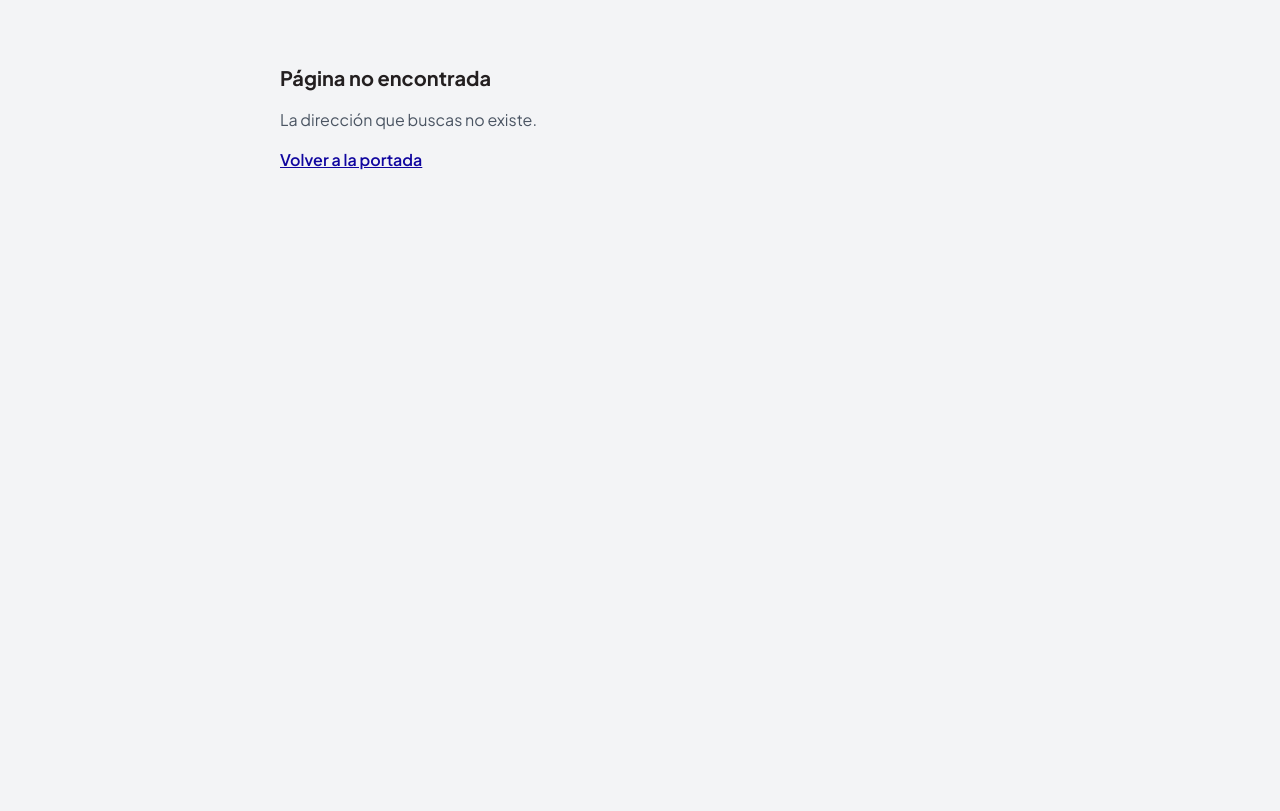
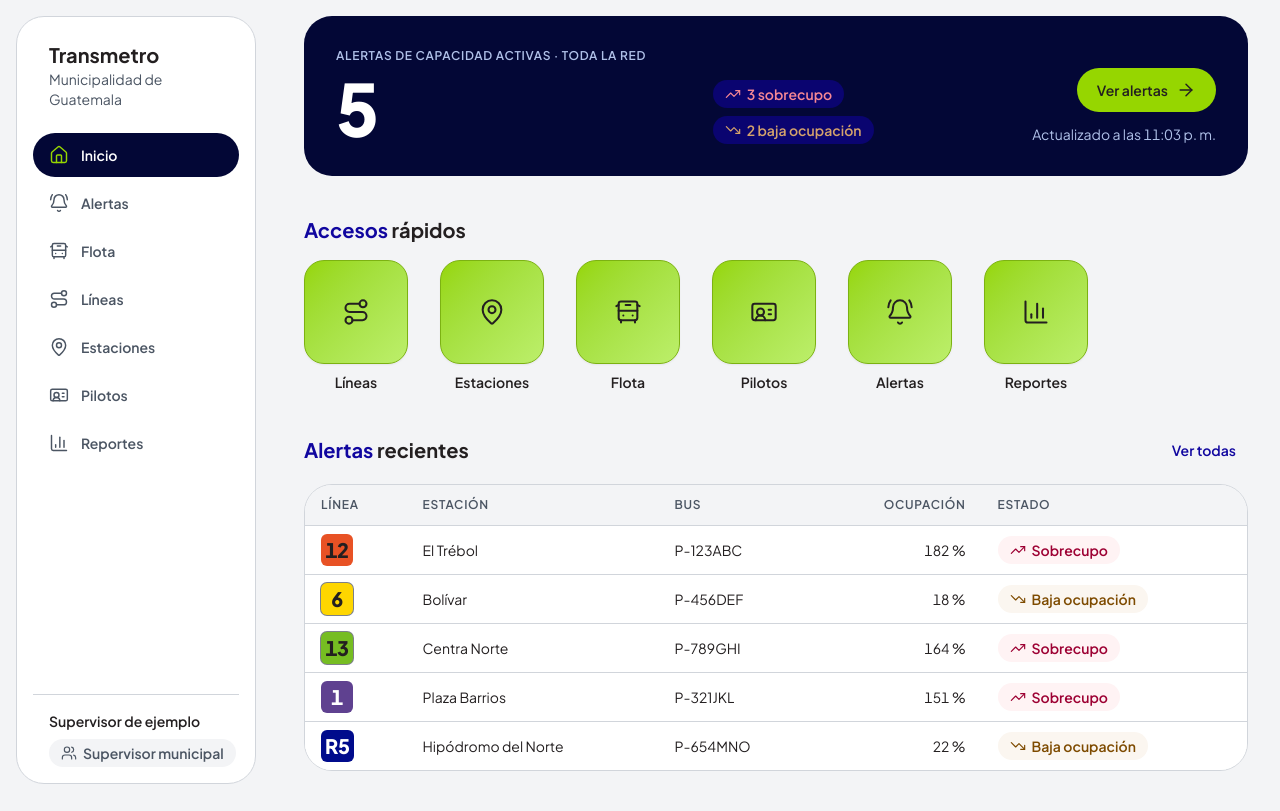
Before and after one commit to yesferfuetes/proyecto-transmetro, a Next.js app in the folder frontend/: page /inicio in a window 1280 px wide. Before the commit this address had no page. Built offline with nearby package versions, Linux system fonts and the light colour scheme.

Commit message:
build: pantalla de inicio con datos de ejemplo

```diff
--- /dev/null
+++ b/frontend/src/app/(panel)/_ejemplo/inicio.ts
@@ -0,0 +1,82 @@
+import 'server-only';
+import type { SesionDeEjemplo } from './sesion';
+
+export type TipoAlerta = 'sobrecupo' | 'baja-ocupacion';
+
+export type AlertaReciente = Readonly<{
+  id: string;
+  linea: string;
+  estacion: string;
+  bus: string;
+  porcentaje: number;
+  tipo: TipoAlerta;
+}>;
+
+export type ResumenInicio = Readonly<{
+  /** Ámbito de la cifra: la estación del operador o toda la red. */
+  ambito: string;
+  activas: number;
+  sobrecupo: number;
+  bajaOcupacion: number;
+  actualizado: Date;
+  recientes: readonly AlertaReciente[];
+}>;
+
+// Datos ficticios con la forma que entregará el módulo de alertas. El tipo de cada alerta lo
+// decide el backend; la interfaz no lo recalcula.
+const RECIENTES: readonly AlertaReciente[] = [
+  {
+    id: 'a1',
+    linea: '12',
+    estacion: 'El Trébol',
+    bus: 'P-123ABC',
+    porcentaje: 182,
+    tipo: 'sobrecupo',
+  },
+  {
+    id: 'a2',
+    linea: '6',
+    estacion: 'Bolívar',
+    bus: 'P-456DEF',
+    porcentaje: 18,
+    tipo: 'baja-ocupacion',
+  },
+  {
+    id: 'a3',
+    linea: '13',
+    estacion: 'Centra Norte',
+    bus: 'P-789GHI',
+    porcentaje: 164,
+    tipo: 'sobrecupo',
+  },
+  {
+    id: 'a4',
+    linea: '1',
+    estacion: 'Plaza Barrios',
+    bus: 'P-321JKL',
+    porcentaje: 151,
+    tipo: 'sobrecupo',
+  },
+  {
+    id: 'a5',
+    linea: 'R5',
+    estacion: 'Hipódromo del Norte',
+    bus: 'P-654MNO',
+    porcentaje: 22,
+    tipo: 'baja-ocupacion',
+  },
+];
+
+/** Resumen de alertas para Inicio. Ocupa el lugar de la consulta real al módulo de alertas. */
+export function obtenerResumenDeEjemplo(sesion: SesionDeEjemplo): Promise<ResumenInicio> {
+  const recientes = sesion.estacion ? RECIENTES.slice(0, 2) : RECIENTES;
+  const sobrecupo = recientes.filter((alerta) => alerta.tipo === 'sobrecupo').length;
+  return Promise.resolve({
+    ambito: sesion.estacion ?? 'toda la red',
+    activas: recientes.length,
+    sobrecupo,
+    bajaOcupacion: recientes.length - sobrecupo,
+    actualizado: new Date(),
+    recientes,
+  });
+}
--- /dev/null
+++ b/frontend/src/app/(panel)/inicio/_componentes/alertas-recientes.tsx
@@ -0,0 +1,57 @@
+import type { ReactElement } from 'react';
+import { ChipEstado, EstadoVacio, InsigniaLinea } from '@/shared/components/datos';
+import { TablaDatos, type Columna } from '@/shared/components/tabla';
+import type { AlertaReciente } from '../../_ejemplo/inicio';
+
+const COLUMNAS: readonly Columna<AlertaReciente>[] = [
+  {
+    clave: 'linea',
+    encabezado: 'Línea',
+    fija: true,
+    celda: (alerta) => <InsigniaLinea codigo={alerta.linea} />,
+  },
+  { clave: 'estacion', encabezado: 'Estación', celda: (alerta) => alerta.estacion },
+  { clave: 'bus', encabezado: 'Bus', celda: (alerta) => alerta.bus },
+  {
+    clave: 'ocupacion',
+    encabezado: 'Ocupación',
+    alineacion: 'fin',
+    celda: (alerta) => `${alerta.porcentaje} %`,
+  },
+  {
+    clave: 'estado',
+    encabezado: 'Estado',
+    celda: (alerta) =>
+      alerta.tipo === 'sobrecupo' ? (
+        <ChipEstado estado="error" icono="sobrecupo">
+          Sobrecupo
+        </ChipEstado>
+      ) : (
+        <ChipEstado estado="advertencia" icono="baja-ocupacion">
+          Baja ocupación
+        </ChipEstado>
+      ),
+  },
+];
+
+type Propiedades = Readonly<{ alertas: readonly AlertaReciente[] }>;
+
+/** Las últimas alertas activas en una tabla densa. */
+export function AlertasRecientes({ alertas }: Propiedades): ReactElement {
+  return (
+    <TablaDatos
+      id="alertas-recientes-tabla"
+      titulo="Últimas alertas de capacidad activas"
+      columnas={COLUMNAS}
+      filas={alertas}
+      claveDeFila={(alerta) => alerta.id}
+      vacio={
+        <EstadoVacio
+          variante="sin-datos"
+          titulo="Sin alertas activas"
+          texto="Cuando una estación o un bus crucen un umbral de capacidad, la alerta aparecerá aquí."
+        />
+      }
+    />
+  );
+}
--- /dev/null
+++ b/frontend/src/app/(panel)/inicio/_componentes/franja-inicio.tsx
@@ -0,0 +1,67 @@
+import type { ReactElement } from 'react';
+import { EnlaceBoton } from '@/shared/components/acciones';
+import { ChipEstado, Cifra } from '@/shared/components/datos';
+import { FranjaSuperior } from '@/shared/components/superficies';
+import type { ResumenInicio } from '../../_ejemplo/inicio';
+
+const HORA = new Intl.DateTimeFormat('es-GT', {
+  hour: '2-digit',
+  minute: '2-digit',
+  timeZone: 'America/Guatemala',
+});
+
+type Propiedades = Readonly<{ resumen: ResumenInicio }>;
+
+/** Franja oscura de Inicio: las alertas de capacidad activas como cifra protagonista. */
+export function FranjaInicio({ resumen }: Propiedades): ReactElement {
+  const sinAlertas = resumen.activas === 0;
+  return (
+    <FranjaSuperior etiqueta="Resumen de alertas">
+      <p className="mb-6 flex flex-col lg:hidden">
+        <span className="text-heading">Transmetro</span>
+        <span className="text-dense text-ink-inverse-muted">Municipalidad de Guatemala</span>
+      </p>
+      <div className="flex flex-col gap-6 lg:grid lg:grid-cols-12 lg:items-end">
+        <div className="lg:col-span-5">
+          <Cifra
+            tono="oscuro"
+            etiqueta={`Alertas de capacidad activas · ${resumen.ambito}`}
+            valor={resumen.activas}
+            estado={
+              sinAlertas ? (
+                <ChipEstado estado="exito" tono="oscuro">
+                  Sin alertas activas
+                </ChipEstado>
+              ) : null
+            }
+          />
+        </div>
+        {sinAlertas ? null : (
+          <ul className="flex flex-wrap gap-2 lg:col-span-4 lg:flex-col lg:items-start">
+            <li>
+              <ChipEstado estado="error" tono="oscuro" icono="sobrecupo">
+                {resumen.sobrecupo} sobrecupo
+              </ChipEstado>
+            </li>
+            <li>
+              <ChipEstado estado="advertencia" tono="oscuro" icono="baja-ocupacion">
+                {resumen.bajaOcupacion} baja ocupación
+              </ChipEstado>
+            </li>
+          </ul>
+        )}
+        <div className="flex flex-col items-start gap-3 lg:col-span-3 lg:col-start-10 lg:items-end">
+          <EnlaceBoton href="/alertas" variante="acento" icono="flecha-derecha" posicionIcono="fin">
+            Ver alertas
+          </EnlaceBoton>
+          <p className="text-dense text-ink-inverse-muted">
+            Actualizado a las{' '}
+            <time dateTime={resumen.actualizado.toISOString()} className="tabular-nums">
+              {HORA.format(resumen.actualizado)}
+            </time>
+          </p>
+        </div>
+      </div>
+    </FranjaSuperior>
+  );
+}
--- /dev/null
+++ b/frontend/src/app/(panel)/inicio/error.tsx
@@ -0,0 +1,25 @@
+'use client';
+
+import type { ReactElement } from 'react';
+import { Boton } from '@/shared/components/acciones';
+import { EstadoVacio } from '@/shared/components/datos';
+
+// Next.js también entrega `error`; no se usa porque su mensaje puede contener detalles internos.
+type Propiedades = Readonly<{ reset: () => void }>;
+
+export default function ErrorDeInicio({ reset }: Propiedades): ReactElement {
+  return (
+    <div className="rounded-xl border border-border bg-surface">
+      <EstadoVacio
+        variante="error-de-carga"
+        titulo="No se pudo cargar el inicio"
+        texto="Revisa la conexión e intenta de nuevo."
+        accion={
+          <Boton variante="secundario" onClick={reset}>
+            Reintentar
+          </Boton>
+        }
+      />
+    </div>
+  );
+}
--- /dev/null
+++ b/frontend/src/app/(panel)/inicio/loading.tsx
@@ -0,0 +1,14 @@
+import type { ReactElement } from 'react';
+import { Esqueleto } from '@/shared/components/datos';
+
+export default function CargandoInicio(): ReactElement {
+  return (
+    <div className="flex flex-col gap-section">
+      <div className="-mx-gutter -mt-6 rounded-b-xl bg-night px-gutter py-8 lg:mx-0 lg:mt-0 lg:rounded-xl lg:p-8">
+        <Esqueleto forma="cifra" />
+      </div>
+      <Esqueleto forma="mosaico" cantidad={6} />
+      <Esqueleto forma="fila" cantidad={5} />
+    </div>
+  );
+}
--- /dev/null
+++ b/frontend/src/app/(panel)/inicio/page.tsx
@@ -0,0 +1,46 @@
+import type { Metadata } from 'next';
+import Link from 'next/link';
+import type { ReactElement } from 'react';
+import { destinosPermitidos, RejillaMosaicos } from '@/shared/components/navegacion';
+import { Seccion } from '@/shared/components/superficies';
+import { obtenerResumenDeEjemplo } from '../_ejemplo/inicio';
+import { obtenerSesionDeEjemplo } from '../_ejemplo/sesion';
+import { DESTINOS, ORDEN_DE_MOSAICOS } from '../destinos';
+import { AlertasRecientes } from './_componentes/alertas-recientes';
+import { FranjaInicio } from './_componentes/franja-inicio';
+
+export const metadata: Metadata = { title: 'Inicio' };
+
+function mosaicosDelRol(rol: string): ReturnType<typeof destinosPermitidos> {
+  const permitidos = destinosPermitidos(DESTINOS, rol);
+  return ORDEN_DE_MOSAICOS.flatMap((href) => permitidos.filter((destino) => destino.href === href));
+}
+
+export default async function Inicio(): Promise<ReactElement> {
+  const sesion = await obtenerSesionDeEjemplo();
+  const resumen = await obtenerResumenDeEjemplo(sesion);
+  return (
+    <>
+      <h1 className="sr-only">Inicio</h1>
+      <FranjaInicio resumen={resumen} />
+      <Seccion id="accesos-rapidos" destacado="Accesos" resto="rápidos">
+        <RejillaMosaicos mosaicos={mosaicosDelRol(sesion.rol)} />
+      </Seccion>
+      <Seccion
+        id="alertas-recientes"
+        destacado="Alertas"
+        resto="recientes"
+        acciones={
+          <Link
+            href="/alertas"
+            className="rounded-full px-3 py-2 text-label text-primary hover:bg-primary-soft focus-visible:ring-2 focus-visible:ring-primary focus-visible:outline-none"
+          >
+            Ver todas
+          </Link>
+        }
+      >
+        <AlertasRecientes alertas={resumen.recientes} />
+      </Seccion>
+    </>
+  );
+}
--- a/frontend/src/app/(panel)/layout.tsx
+++ b/frontend/src/app/(panel)/layout.tsx
@@ -19,7 +19,8 @@
       />
       <main
         id="contenido"
-        className="min-w-0 flex-1 px-gutter pt-6 pb-32 lg:px-gutter-lg lg:pt-gutter lg:pb-section"
+        tabIndex={-1}
+        className="min-w-0 flex-1 px-gutter pt-6 pb-32 focus:outline-none lg:px-gutter-lg lg:pt-gutter lg:pb-section"
       >
         <div className="mx-auto max-w-content">{children}</div>
       </main>
--- a/frontend/src/shared/components/tabla/tabla-datos.tsx
+++ b/frontend/src/shared/components/tabla/tabla-datos.tsx
@@ -96,7 +96,10 @@
                   )}
                 >
                   {columnas.map((columna) => (
-                    <td key={columna.clave} className={cn(clasesDeCelda(columna), 'py-2')}>
+                    <td
+                      key={columna.clave}
+                      className={cn(clasesDeCelda(columna), 'py-2 whitespace-nowrap')}
+                    >
                       {columna.celda(fila)}
                     </td>
                   ))}
```
Also changed, not shown: 1 other file (tests, documents, lock files or other folders).
